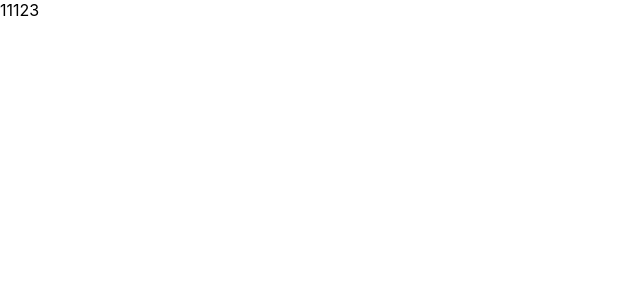
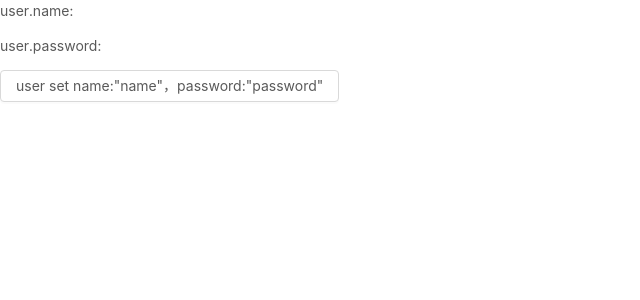
Before and after one commit to yxSgitHUB/obtiuary, a React app: page / in a window 1280 px wide. Shown: the top 300 px of the page, without its empty margins (0-640 px from the left). Built offline with nearby package versions, Linux system fonts and the light colour scheme.

Commit message:
Antd 引入以及按需加载

```diff
--- a/src/App/App.tsx
+++ b/src/App/App.tsx
@@ -1,6 +1,20 @@
-import React from "react";
+import React ,{useState,FC} from "react";
+import {Button} from "antd";
 import './App.css';
-function App(){
-  return <div>11123</div>
+const App:FC=()=>{
+  let [user,setUser] = useState({
+    name:"",
+    password:""
+  })
+  return <div>
+    <p>user.name:{user.name}</p>
+    <p>user.password:{user.password}</p>
+    <Button onClick={()=>{
+      setUser({
+        name:"name",
+        password: "password"
+      })
+    }}>user set name:"name"，password:"password"</Button>
+  </div>
 }
 export default App;
```
Also changed, not shown: package.json (+11 -0 lines), 1 other file (tests, documents, lock files or other folders).
